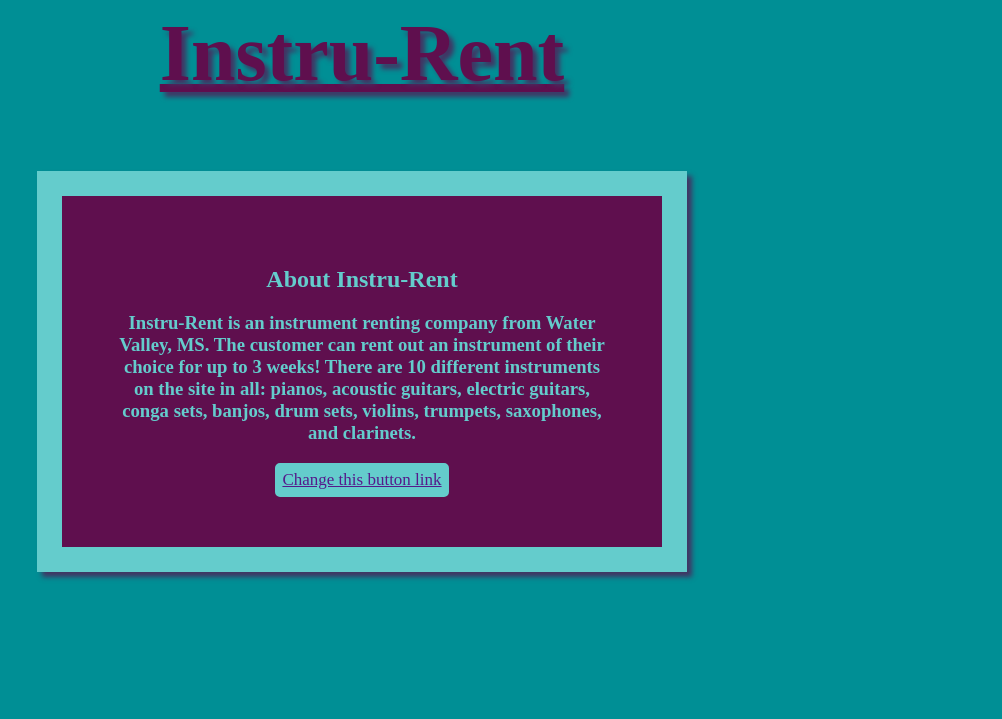
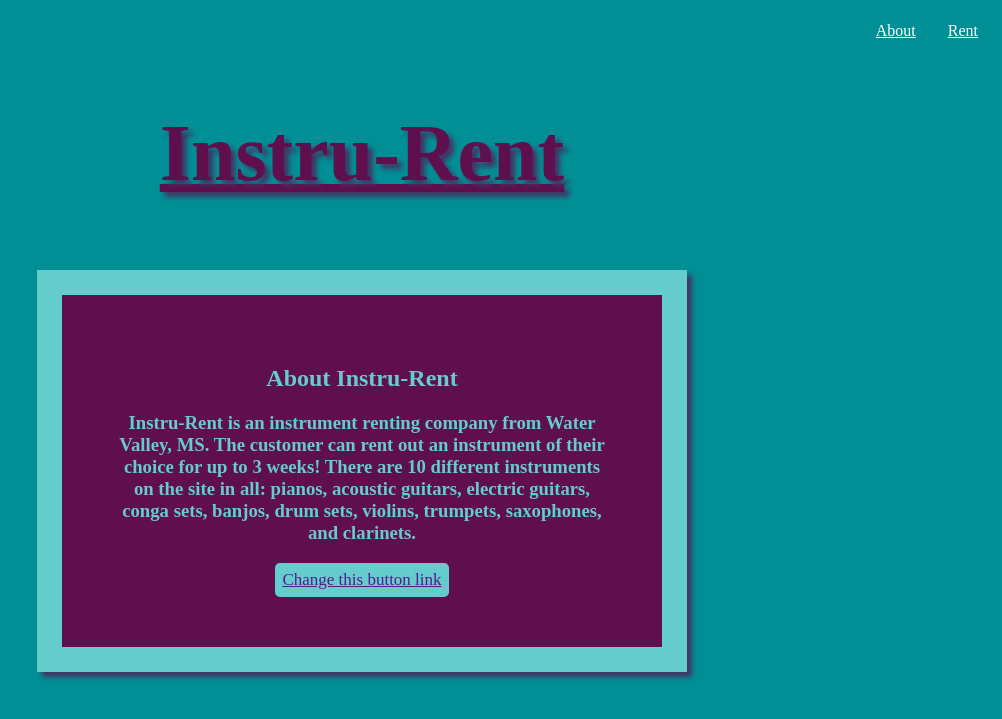
Before and after one commit to Milttreonna/django-page, a Django app: page /instrurent_app/index in a window 1280 px wide. Shown: the top 719 px of the page, without its empty margins (278-1280 px from the left). Run offline with Django 3.2, Linux system fonts and the light colour scheme.

Commit message:
added container and navbar to index.html

```diff
--- a/instrurent_app/templates/rentPage/index.html
+++ b/instrurent_app/templates/rentPage/index.html
@@ -3,6 +3,15 @@
 
 <link rel="stylesheet" type="text/css" href="{% static 'decor/style.css' %}" />
 <title> About Instru-Rent </title>
+
+<div class='container'>
+ <ul>
+    <center>
+       <li><a href="http://localhost:8000/instrurent_app/rent" >Rent</a></li>
+    <li><a href="http://localhost:8000/instrurent_app/index">About</a></li>
+
+  </center>
+  </ul>
 
 <body class="aboutBody">
     <center>
```
